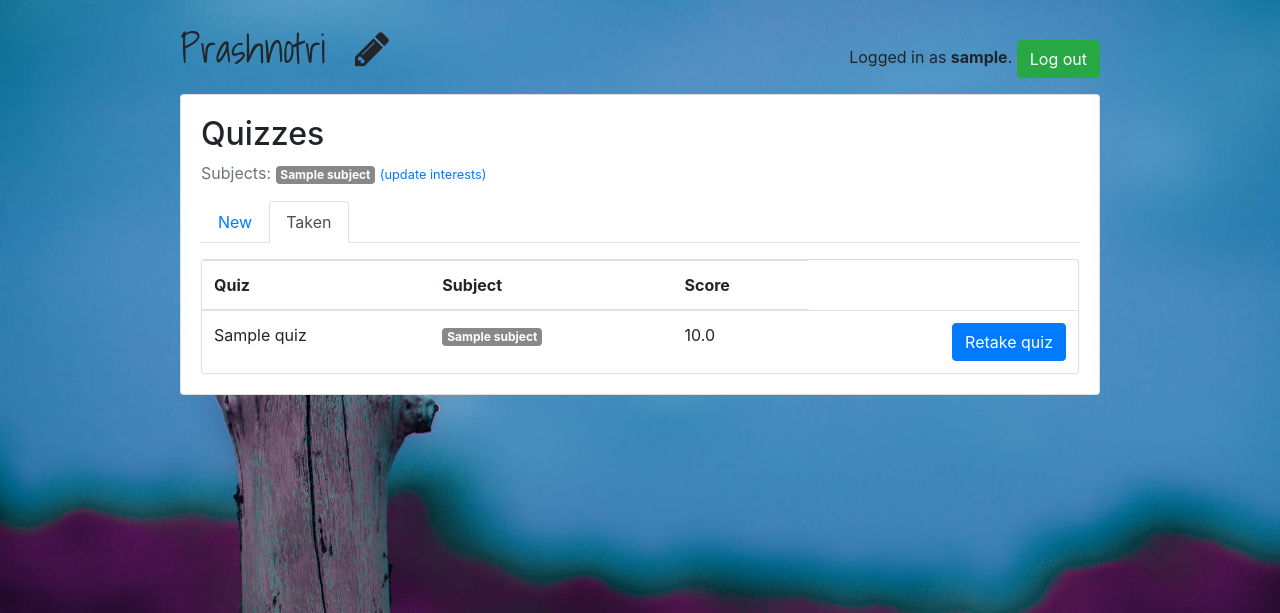
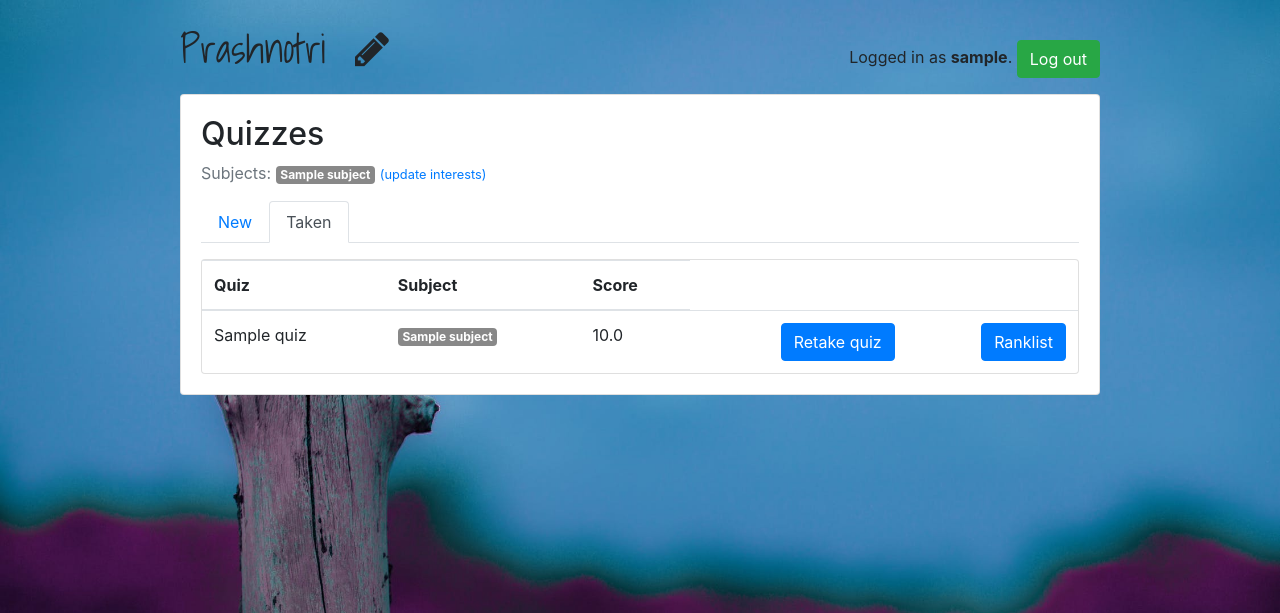
Before and after one commit to vsvipul/Prashnotri, a Django app: page /students/taken/ in a window 1280 px wide. Shown: the top 613 px of the page. Run offline with Django 3.2, Linux system fonts and the light colour scheme; a user stored in the database is signed in; tables that the repository leaves empty hold one stand-in row (values such as "Sample post"); some libraries are stand-ins or nearby versions.

Commit message:
Add Ranklist

```diff
--- a/mysql/views.sql
+++ b/mysql/views.sql
@@ -1,4 +1,6 @@
 use djangoproject;
+
+DROP VIEW IF EXISTS get_avg;
 
 CREATE VIEW get_avg AS
     SELECT AVG(score) AS average,quiz_id
--- a/prashnotri/classroom/templates/classroom/students/quiz_list.html
+++ b/prashnotri/classroom/templates/classroom/students/quiz_list.html
@@ -21,6 +21,9 @@
             <td class="text-right">
               <a href="{% url 'students:newretake_quiz' quiz.pk %}" class="btn btn-primary">Take quiz</a>
             </td>
+            <td class="text-right">
+              <a href="{% url 'ranklist' quiz.pk %}" class="btn btn-primary">Ranklist</a>
+            </td>
           </tr>
         {% empty %}
           <tr>
--- a/prashnotri/classroom/templates/classroom/students/taken_quiz_list.html
+++ b/prashnotri/classroom/templates/classroom/students/taken_quiz_list.html
@@ -18,8 +18,14 @@
             <td>{{ taken_quiz.quiz.subject.get_html_badge }}</td>
             <td>{{ taken_quiz.score }}</td>
             <td class="text-right">
-              <a href="{% url 'students:newretake_quiz' taken_quiz.pk %}" class="btn btn-primary">Retake quiz</a>
+              <a href="{% url 'students:newretake_quiz' taken_quiz.quiz.pk %}" class="btn btn-primary">Retake quiz</a>
             </td>
+            <td class="text-right">
+              <a href="{% url 'ranklist' taken_quiz.quiz.pk %}" class="btn btn-primary">Ranklist</a>
+            </td>
+            {% comment %} <td class="text-right">
+              <a href="{% url 'my_attempt' taken_quiz.quiz.pk %}" class="btn btn-primary">My Attempts</a>
+            </td> {% endcomment %}
           </tr>
         {% empty %}
           <tr>
--- a/prashnotri/classroom/urls.py
+++ b/prashnotri/classroom/urls.py
@@ -4,7 +4,7 @@ from .views import classroom, students, teachers
 
 urlpatterns = [
     path('', classroom.home, name='home'),
-
+    path('ranklist/<int:pk>/',students.get_ranklist,name='ranklist'),
     path('students/', include(([
         path('', students.QuizListView.as_view(), name='quiz_list'),
         path('interests/', students.StudentInterestsView.as_view(), name='student_interests'),
--- a/prashnotri/classroom/views/students.py
+++ b/prashnotri/classroom/views/students.py
@@ -270,3 +270,12 @@ def submit_attempt(request,pk):
             'score':score,
             'quiz':quiz
         })
+
+@login_required
+def get_ranklist(request,pk):
+    quiz = get_object_or_404(Quiz,pk=pk)
+    ranklist = TakenQuiz.objects.filter(quiz=quiz).order_by('-score')
+    return render(request, 'classroom/ranklist.html',{
+        'ranklist':ranklist,
+        'quiz': quiz
+    })
```
Also changed, not shown: prashnotri/classroom/templates/classroom/ranklist.html (added, +27 -0 lines).
